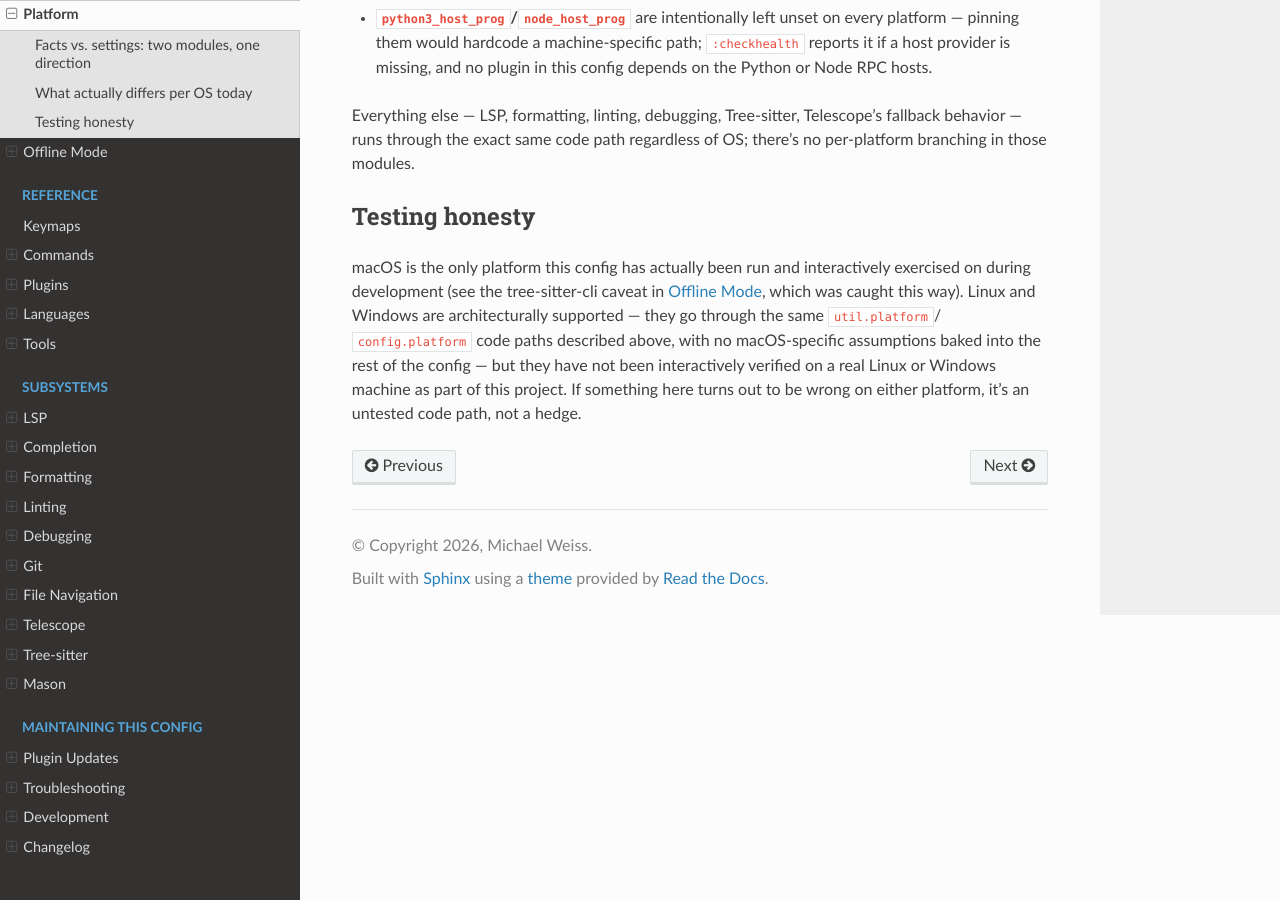
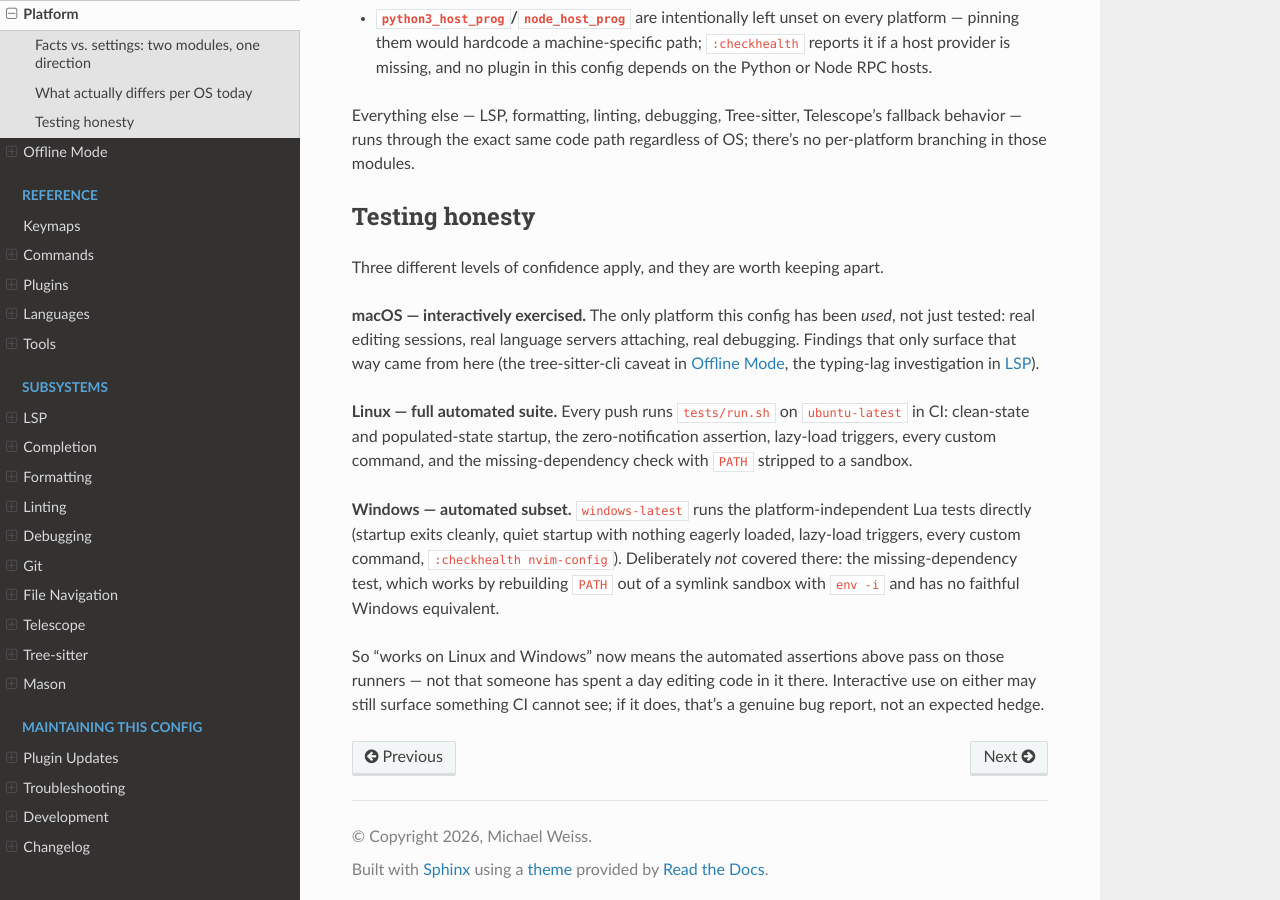
Before and after one commit to MichaelWeissDEV/nvim-config, a Sphinx documentation site: the page built from docs/platform.md, in a window 1280 px wide and 900 px high, scrolled down 709 px. Built offline with Sphinx 7.4.7 and the Read the Docs theme 3.1.0, drawn with Linux system fonts in a browser that asks for light colours.

Commit message:
Release readiness: real clone URLs, safe install path, CI matrix, v0.1.0
Acting on an external review of the published docs.

The blocking one: the docs still told visitors to run
`git clone <this-repo-url>`, on both the landing page and the installation
page -- the single most important command on the site did not work. Now
the real HTTPS URL, with the SSH form alongside it.

Existing configurations are now handled explicitly rather than implicitly.
scripts/install.sh already refused to overwrite, but it now also offers
--backup (moves the existing config to a timestamped directory), prints an
actionable refusal message, and points out that data/ and state/ are
separate directories it never touches. docs/installation.md leads with
this instead of assuming a clean machine.

Testing that fix surfaced a real bug: the helptags step ran plain
`nvim --headless`, which loads whatever config already lives in
XDG_CONFIG_HOME -- so installing over a foreign config printed *that*
config's Lua errors. Fixed with -u NONE here and in the three other
scripts that generate tags the same way.

CI now covers all three platforms, honestly: the full tests/run.sh suite
on ubuntu-latest and macos-latest, and on windows-latest the
platform-independent Lua tests run directly. The missing-dependency test
is deliberately excluded from Windows -- it rebuilds PATH from a symlink
sandbox via `env -i`, which has no faithful equivalent there. docs/platform.md
and the README table now describe those three confidence levels instead of
claiming "macOS only" or overclaiming "tested everywhere".

CHANGELOG becomes a real v0.1.0 with SemVer and compare links, plus a
Releasing section in CONTRIBUTING covering tagging and how to publish a
versioned copy of the docs on Read the Docs.

Also leaves a marked spot for a hero screenshot in the README with
instructions -- that image depends on the terminal, font and colours, so
it is the one item here I cannot produce.

Verified: stylua clean, tests 7/7, Read the Docs' exact build command
succeeds, install.sh refusal/--backup/idempotent paths each exercised.

```diff
--- a/docs/platform.md
+++ b/docs/platform.md
@@ -38,12 +38,28 @@ regardless of OS; there's no per-platform branching in those modules.
 
 ## Testing honesty
 
-macOS is the only platform this config has actually been run and
-interactively exercised on during development (see the tree-sitter-cli
-caveat in {doc}`offline`, which was caught this way). Linux and Windows are
-architecturally supported — they go through the same `util.platform`/
-`config.platform` code paths described above, with no macOS-specific
-assumptions baked into the rest of the config — but they have not been
-interactively verified on a real Linux or Windows machine as part of this
-project. If something here turns out to be wrong on either platform, it's
-an untested code path, not a hedge.
+Three different levels of confidence apply, and they are worth keeping
+apart.
+
+**macOS — interactively exercised.** The only platform this config has
+been *used*, not just tested: real editing sessions, real language servers
+attaching, real debugging. Findings that only surface that way came from
+here (the tree-sitter-cli caveat in {doc}`offline`, the typing-lag
+investigation in {doc}`lsp`).
+
+**Linux — full automated suite.** Every push runs `tests/run.sh` on
+`ubuntu-latest` in CI: clean-state and populated-state startup, the
+zero-notification assertion, lazy-load triggers, every custom command, and
+the missing-dependency check with `PATH` stripped to a sandbox.
+
+**Windows — automated subset.** `windows-latest` runs the
+platform-independent Lua tests directly (startup exits cleanly, quiet
+startup with nothing eagerly loaded, lazy-load triggers, every custom
+command, `:checkhealth nvim-config`). Deliberately *not* covered there: the
+missing-dependency test, which works by rebuilding `PATH` out of a symlink
+sandbox with `env -i` and has no faithful Windows equivalent.
+
+So "works on Linux and Windows" now means the automated assertions above
+pass on those runners — not that someone has spent a day editing code in
+it there. Interactive use on either may still surface something CI cannot
+see; if it does, that's a genuine bug report, not an expected hedge.
```
Also changed, not shown: CHANGELOG.md (+42 -3 lines), CONTRIBUTING.md (+34 -0 lines), README.md (+22 -6 lines), docs/index.md (+1 -1 lines), docs/installation.md (+34 -2 lines), 5 other files.
